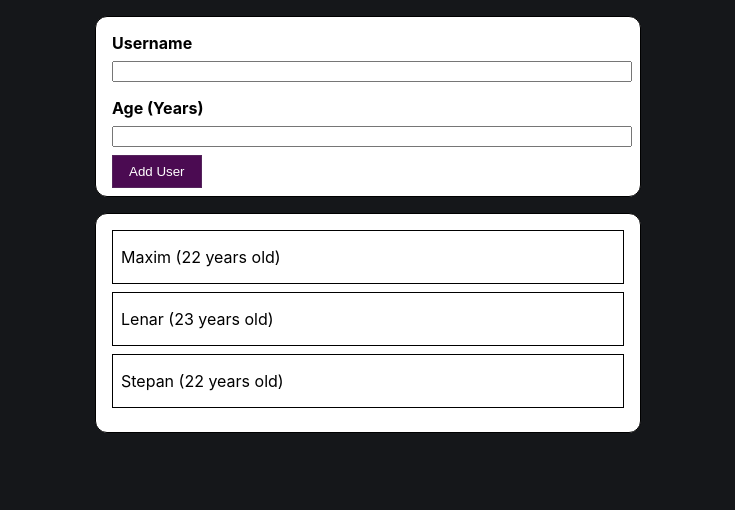
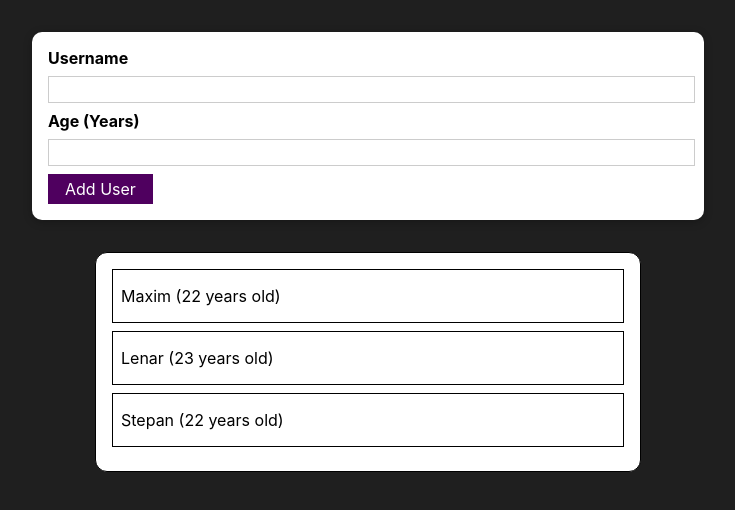
Before and after one commit to Lenarqa/reactPracticeApp, a React (Create React App) app: page / in a window 1280 px wide. Shown: the top 510 px of the page, without its empty margins (272-1007 px from the left). Built offline with nearby package versions, Linux system fonts and the light colour scheme.

Commit message:
refactoring code

```diff
--- a/src/App.css
+++ b/src/App.css
@@ -1,5 +1,4 @@
 .App {
-  text-align: center;
   position: relative;
 }
 
--- a/src/App.js
+++ b/src/App.js
@@ -2,7 +2,7 @@
 import logo from "./logo.svg";
 import "./App.css";
 
-import UserForm from "./components/UserForm/UserForm";
+import AddUser from "./components/Users/AddUser";
 import UsersList from "./components/UsersList/UsersList";
 
 function App() {
@@ -39,7 +39,7 @@
 
   return (
     <div className="App">
-      <UserForm onAddNewUser={addNewUser} />
+      <AddUser onAddNewUser={addNewUser} />
       {content}
     </div>
   );
--- /dev/null
+++ b/src/components/UI/Button.js
@@ -0,0 +1,15 @@
+import classes from "./Button.module.css";
+
+const Button = (props) => {
+  return (
+    <button
+      className={classes.button}
+      type={props.type || "button"}
+      onClick={props.onClick}
+    >
+      {props.children}
+    </button>
+  );
+};
+
+export default Button;
--- /dev/null
+++ b/src/components/UI/Button.module.css
@@ -0,0 +1,18 @@
+.button {
+  font: inherit;
+  border: 1px solid #4f005f;
+  background: #4f005f;
+  color: white;
+  padding: 0.25rem 1rem;
+  cursor: pointer;
+}
+
+.button:hover,
+.button:active {
+  background: #741188;
+  border-color: #741188;
+}
+
+.button:focus {
+  outline: none;
+}
--- /dev/null
+++ b/src/components/UI/Card.js
@@ -0,0 +1,12 @@
+import React from 'react';
+import classes from './Card.module.css'
+
+const Card = (props) => {
+    return (
+        <div className={`${classes.card} ${props.className}`}>
+            {props.children}
+        </div>
+    );
+};
+
+export default Card;
--- /dev/null
+++ b/src/components/UI/Card.module.css
@@ -0,0 +1,5 @@
+.card {
+    background-color: #fff;
+    box-shadow: 0 2px 8px rgba(0, 0, 0, 0.26);
+    border-radius: 10px;
+}
--- a/src/components/UserForm/UserForm.js
+++ /dev/null
@@ -1,63 +0,0 @@
-import React, {useState} from "react";
-import classes from "./UserForm.module.css";
-
-import InvalidWindow from "../InvalidWindow/InvalidWindow";
-
-const UserForm = (props) => {
-  const [name, setName] = useState("");
-  const [age, setAge] = useState("");
-  const [isValid, setValid] = useState(true);
-
-  const changeNameInput = (event) => {
-    console.log(event.target.value);
-    setName(event.target.value)
-  }
-
-  const changeAgeInput = (event) => {
-    console.log(event.target.value);
-    setAge(event.target.value);
-  }
-
-  const formSubmit = (event) => {
-    event.preventDefault();
-    console.log("form submit");
-    const user = {
-      id: Math.random().toString(),
-      name: name,
-      age: age
-    }
-
-    if(name.trim().length === 0 || age.toString().length === 0) {
-      setValid(false);
-      console.log(isValid);
-      return;
-    }
-
-    props.onAddNewUser(user);
-
-    setName("");
-    setAge("");
-  }
-
-  const closeInvalidWindow = (isClouse) => {
-    setValid(true);
-  }
-  return (
-    <form onSubmit={formSubmit} className={classes["user-form"]}>
-      {!isValid && <InvalidWindow onCloseInvalidWindow={closeInvalidWindow} />}
-      <div className={classes["user-form-item"]}>
-        <label>Username</label>
-        <input value={name} onChange={changeNameInput} type="text" />
-      </div>
-      <div className={classes["user-form-item"]}>
-        <label>Age (Years)</label>
-        <input value={age} onChange={changeAgeInput} type="number" />
-      </div>
-      <div className={classes["user-form-button-wrapper"]}>
-        <button type="submit">Add User</button>
-      </div>
-    </form>
-  );
-};
-
-export default UserForm;
--- a/src/components/UserForm/UserForm.module.css
+++ /dev/null
@@ -1,38 +0,0 @@
-.user-form {
-    display: flex;
-    flex-direction: column;
-    width: 40%;
-    padding: 0.5rem 1rem;
-    margin: 1rem auto;
-    border: 1px solid black;
-    border-radius: 12px;
-    background-color: #fff;
-}
-
-.user-form-item {
-    display: flex;
-    flex-direction: column;
-    align-items: start;
-    padding: 0.5rem 0;
-}
-
-.user-form label {
-    font-weight: 700;
-    margin-bottom: 0.5rem;
-}
-
-.user-form input {
-    width: 100%;
-}
-
-.user-form-button-wrapper {
-    display: flex;
-    align-items: start;
-}
-
-.user-form-button-wrapper button {
-    color: white;
-    padding: 0.5rem 1rem;
-    background-color: #4b0b52;
-    border: 1px solid #55245c;
-}
--- /dev/null
+++ b/src/components/Users/AddUser.js
@@ -0,0 +1,79 @@
+import React, { useState } from "react";
+import classes from "./AddUser.module.css";
+
+import InvalidWindow from "../InvalidWindow/InvalidWindow";
+import Card from "../UI/Card";
+import Button from "../UI/Button";
+
+const AddUser = (props) => {
+  const [enteredUsername, setEnteredUsername] = useState("");
+  const [enteredAge, setEnteredAge] = useState("");
+  const [isValid, setValid] = useState(true);
+
+  const changeUsernameHandler = (event) => {
+    console.log(event.target.value);
+    setEnteredUsername(event.target.value);
+  };
+
+  const ageChangeHandler = (event) => {
+    console.log(event.target.value);
+    setEnteredAge(event.target.value);
+  };
+
+  const addUserHandler = (event) => {
+    event.preventDefault();
+
+    const user = {
+      id: Math.random().toString(),
+      name: enteredUsername,
+      age: enteredAge,
+    };
+
+    if (
+      enteredUsername.trim().length === 0 ||
+      enteredAge.trim().length === 0
+    ) {
+      setValid(false);
+      return;
+    }
+
+    if(+enteredAge < 0) {
+      return;
+    }
+
+    props.onAddNewUser(user);
+
+    setEnteredUsername("");
+    setEnteredAge("");
+  };
+
+  const closeInvalidWindow = (isClouse) => {
+    setValid(true);
+  };
+  return (
+    <Card className={classes.input}>
+      <form onSubmit={addUserHandler}>
+        {!isValid && (
+          <InvalidWindow onCloseInvalidWindow={closeInvalidWindow} />
+        )}
+        <label htmlFor="username">Username</label>
+        <input
+          id="username"
+          value={enteredUsername}
+          onChange={changeUsernameHandler}
+          type="text"
+        />
+        <label htmlFor="age">Age (Years)</label>
+        <input
+          id="age"
+          value={enteredAge}
+          onChange={ageChangeHandler}
+          type="number"
+        />
+        <Button type="submit">Add User</Button>
+      </form>
+    </Card>
+  );
+};
+
+export default AddUser;
--- /dev/null
+++ b/src/components/Users/AddUser.module.css
@@ -0,0 +1,26 @@
+.input {
+  margin: 2rem auto;
+  padding: 1rem;
+  width: 90%;
+  max-width: 40rem;
+}
+
+.input label {
+  display: block;
+  font-weight: bold;
+  margin-bottom: 0.5rem;
+}
+
+.input input {
+  font: inherit;
+  display: block;
+  width: 100%;
+  border: 1px solid #ccc;
+  padding: 0.15rem;
+  margin-bottom: 0.5rem;
+}
+
+.input input:focus {
+  outline: none;
+  border-color: #4f005f;
+}
--- a/src/index.css
+++ b/src/index.css
@@ -5,7 +5,10 @@
     sans-serif;
   -webkit-font-smoothing: antialiased;
   -moz-osx-font-smoothing: grayscale;
-  background-color: #15171a;
+}
+
+html {
+  background-color: #1f1f1f;
 }
 
 code {
```
